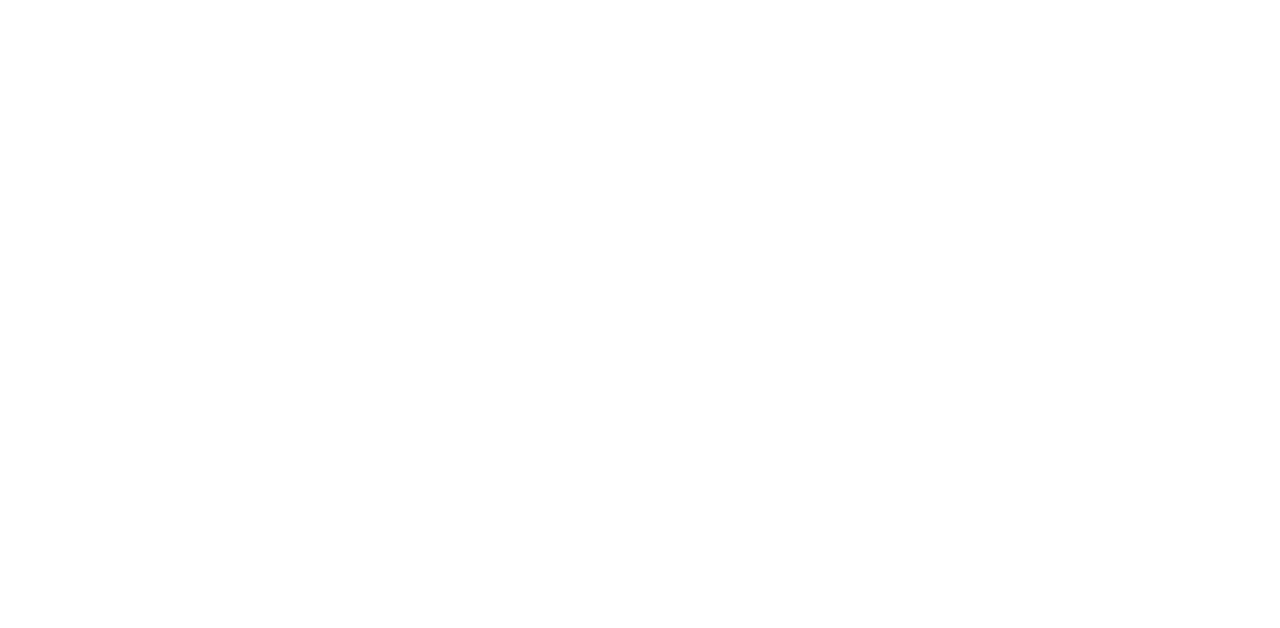
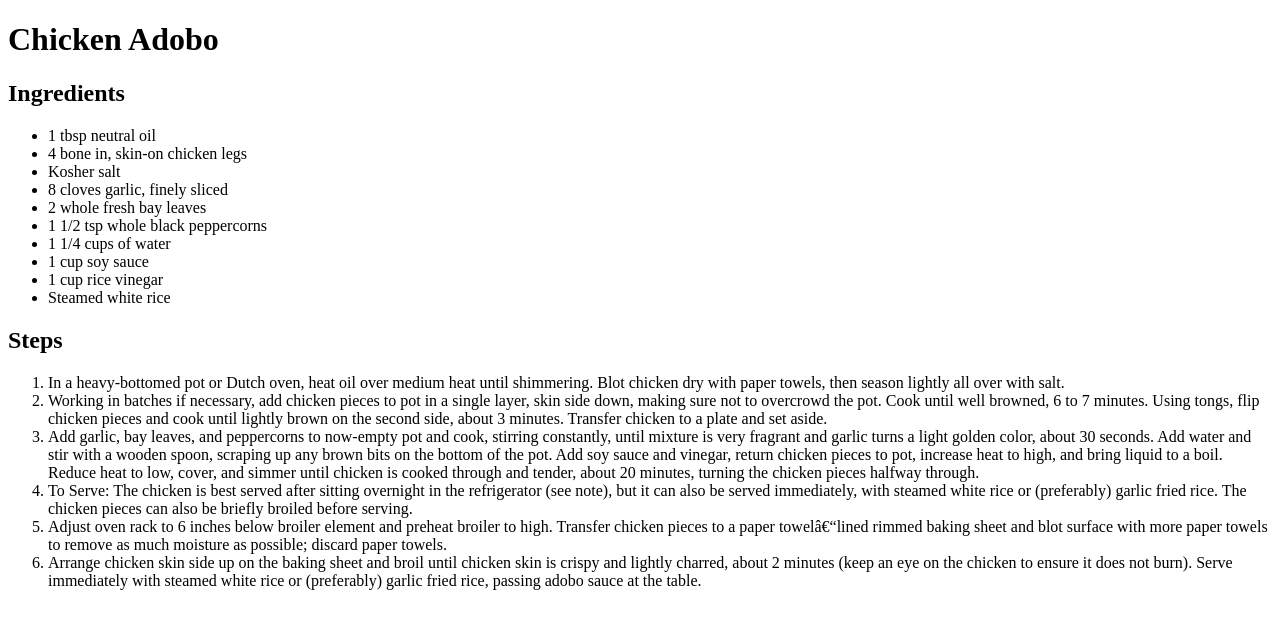
Before and after one commit to AnomandarisRex/recipes, a plain HTML site: page recipe_list/chickenadobo.html in a window 1280 px wide. Drawn offline with Linux system fonts and the light colour scheme.

Commit message:
Added recipe title, ingredients, and cooking steps.

```diff
--- a/recipe_list/chickenadobo.html
+++ b/recipe_list/chickenadobo.html
@@ -3,6 +3,55 @@
         <head charset="utf-8">
         <title>Recipe</title>
         <body>
-
+            <h1>Chicken Adobo</h1>
+            <h2>Ingredients</h2>
+            <ul>
+                <li>1 tbsp neutral oil</li>
+                <li>4 bone in, skin-on chicken legs</li>
+                <li>Kosher salt</li>
+                <li>8 cloves garlic, finely sliced</li>
+                <li>2 whole fresh bay leaves</li>
+                <li>1 1/2 tsp whole black peppercorns</li>
+                <li>1 1/4 cups of water</li>
+                <li>1 cup soy sauce</li>
+                <li>1 cup rice vinegar</li>
+                <li>Steamed white rice</li>
+            </ul>
+            <h2>Steps</h2>
+            <ol>
+                <li>
+                    In a heavy-bottomed pot or Dutch oven, heat oil over medium heat until shimmering.
+                    Blot chicken dry with paper towels, then season lightly all over with salt.
+                </li>
+                <li>
+                    Working in batches if necessary, add chicken pieces to pot in a single layer, skin side down, making sure not to overcrowd the pot.
+                    Cook until well browned, 6 to 7 minutes.
+                    Using tongs, flip chicken pieces and cook until lightly brown on the second side, about 3 minutes.
+                    Transfer chicken to a plate and set aside.
+                </li>
+                <li>
+                    Add garlic, bay leaves, and peppercorns to now-empty pot and cook, stirring constantly, until mixture is very fragrant
+                    and garlic turns a light golden color, about 30 seconds.
+                    Add water and stir with a wooden spoon, scraping up any brown bits on the bottom of the pot.
+                    Add soy sauce and vinegar, return chicken pieces to pot, increase heat to high, and bring liquid to a boil.
+                    Reduce heat to low, cover, and simmer until chicken is cooked through and tender, about 20 minutes,
+                    turning the chicken pieces halfway through.
+                </li>
+                <li>
+                    To Serve: The chicken is best served after sitting overnight in the refrigerator (see note),
+                    but it can also be served immediately, with steamed white rice or (preferably) garlic fried rice.
+                    The chicken pieces can also be briefly broiled before serving.
+                </li>
+                <li>
+                    Adjust oven rack to 6 inches below broiler element and preheat broiler to high.
+                    Transfer chicken pieces to a paper towel–lined rimmed baking sheet and blot surface with
+                     more paper towels to remove as much moisture as possible; discard paper towels.
+                </li>
+                <li>
+                    Arrange chicken skin side up on the baking sheet and broil until chicken skin is crispy and lightly charred,
+                    about 2 minutes (keep an eye on the chicken to ensure it does not burn).
+                    Serve immediately with steamed white rice or (preferably) garlic fried rice, passing adobo sauce at the table.
+                </li>
+            </ol>
         </body>
     </html>
```
